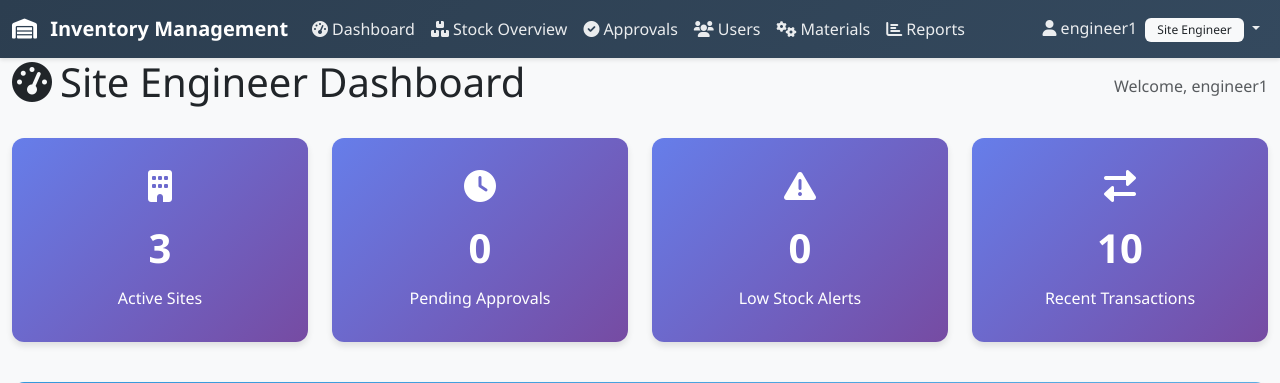
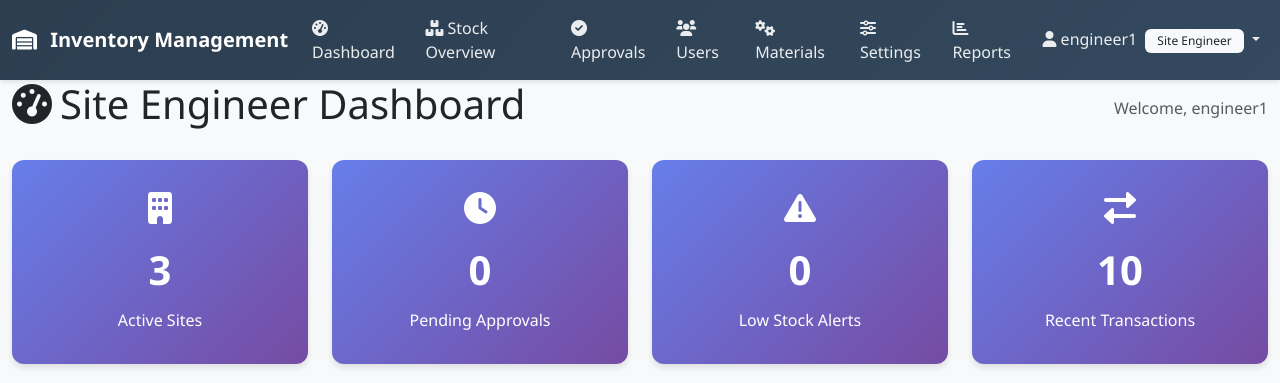
Before and after one commit to Saajid-Nawaz/inventory-tracking-app, a Flask app: page /site_engineer in a window 1280 px wide. Shown: the top 383 px of the page. Run offline with Flask 3, Linux system fonts and the light colour scheme; a user stored in the database is signed in.

Commit message:
Restore access to the system settings dashboard for administrators
Re-introduces the system settings link in the navigation bar for admin users.

Replit-Commit-Author: Agent
Replit-Commit-Session-Id: c4bceaa7-b495-48fa-9d9c-e86f62df6227
Replit-Commit-Screenshot-Url: https://storage.googleapis.com/screenshot-production-us-central1/4e599e1f-39b3-4c73-bffa-3b0c52532fec/c1190830-22d5-40f8-aa3a-71f3b85894fb.jpg

```diff
--- a/templates/base_new.html
+++ b/templates/base_new.html
@@ -270,6 +270,11 @@
                                 <i class="fas fa-cogs me-1"></i>Materials
                             </a>
                         </li>
+                        <li class="nav-item">
+                            <a class="nav-link" href="{{ url_for('system_settings') }}">
+                                <i class="fas fa-sliders-h me-1"></i>Settings
+                            </a>
+                        </li>
                     {% elif current_user.role == 'storesman' %}
                         <li class="nav-item">
                             <a class="nav-link" href="{{ url_for('storesman_dashboard') }}">
```
